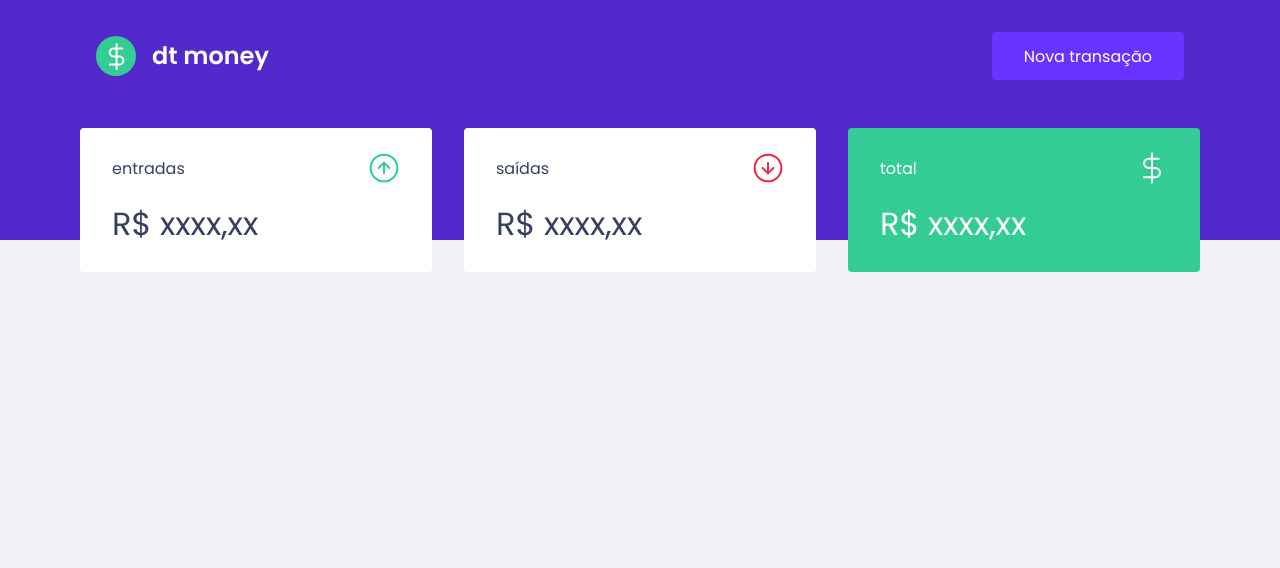
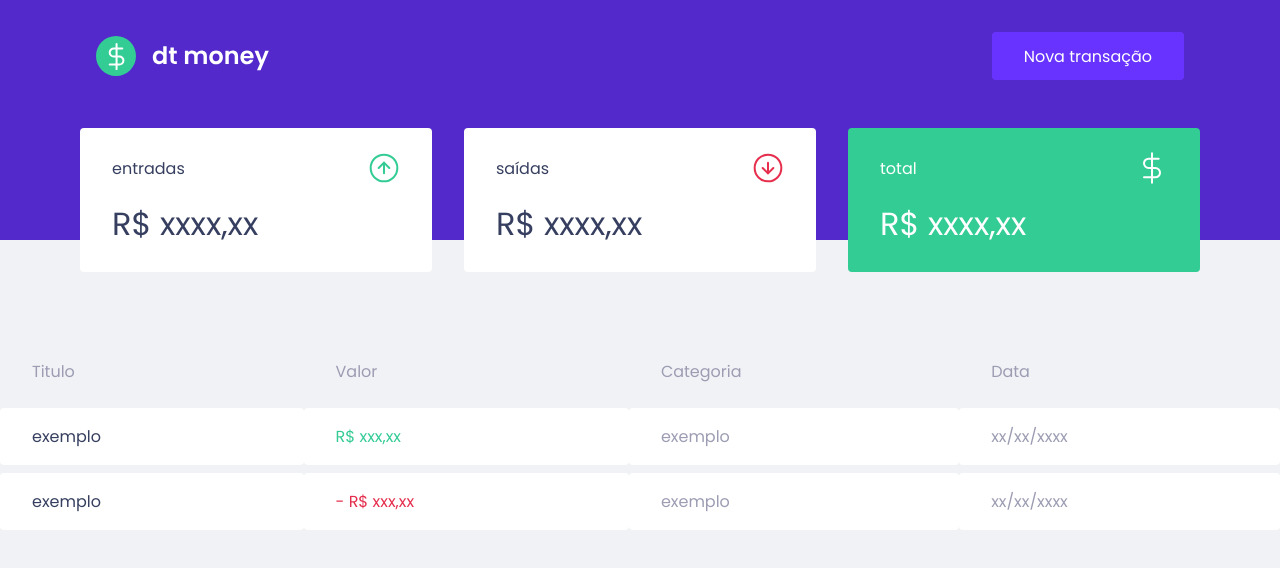
Before and after one commit to vieiraigor8787/ig-money, a React (Create React App) app: page / in a window 1280 px wide. Shown: the top 568 px of the page. Built offline with nearby package versions, Linux system fonts and the light colour scheme.

Commit message:
transactions table comp

```diff
--- a/src/App.tsx
+++ b/src/App.tsx
@@ -1,6 +1,6 @@
-import styled from "styled-components";
 import { Dashboard } from "./components/Dashboard";
 import { Header } from "./components/Header";
+import { Transactions } from "./components/TransactionsTable";
 import { GlobalStyle } from "./sytles/global";
 
 export function App() {
@@ -9,6 +9,7 @@ export function App() {
       <GlobalStyle />
       <Header />
       <Dashboard />
+      <Transactions />
     </>
   );
 }
--- /dev/null
+++ b/src/components/TransactionsTable/index.tsx
@@ -0,0 +1,33 @@
+import { Container } from "./styles";
+
+export function Transactions() {
+  return (
+    <Container>
+      <table>
+        <thead>
+          <tr>
+            <th>Titulo</th>
+            <th>Valor</th>
+            <th>Categoria</th>
+            <th>Data</th>
+          </tr>
+        </thead>
+
+        <tbody>
+          <tr>
+            <td>exemplo</td>
+            <td className="deposit">R$ xxx,xx</td>
+            <td>exemplo</td>
+            <td>xx/xx/xxxx</td>
+          </tr>
+          <tr>
+            <td>exemplo</td>
+            <td className="withdrow">- R$ xxx,xx</td>
+            <td>exemplo</td>
+            <td>xx/xx/xxxx</td>
+          </tr>
+        </tbody>
+      </table>
+    </Container>
+  );
+}
--- /dev/null
+++ b/src/components/TransactionsTable/styles.ts
@@ -0,0 +1,38 @@
+import styled from "styled-components";
+
+export const Container = styled.div`
+  margin-top: 4rem;
+
+  table {
+    width: 100%;
+    border-spacing: 0 0.5rem;
+
+    th {
+      color: var(--text-body);
+      font-weight: 400;
+      padding: 1rem 2rem;
+      text-align: left;
+      line-height: 1.5rem;
+    }
+
+    td {
+      padding: 1rem 2rem;
+      border: 0;
+      background: var(--shape);
+      color: var(--text-body);
+      border-radius: .25rem;
+
+      &:first-child {
+          color: var(--text-title)
+      }
+
+      &.deposit {
+          color: var(--green)
+      }
+
+      &.withdrow {
+          color: var(--red)
+      }
+    }
+  }
+`;
--- a/src/sytles/global.ts
+++ b/src/sytles/global.ts
@@ -6,6 +6,7 @@ export const GlobalStyle = createGlobalStyle`
         --blue: #5429CC;
         --blue-light: #6933FF;
         --green: #33CC95;
+        --red: #E52E4D;
         --text-body: #9c9cb3;
         --text-title: #363f5f;
         --shape: #fff;
```
